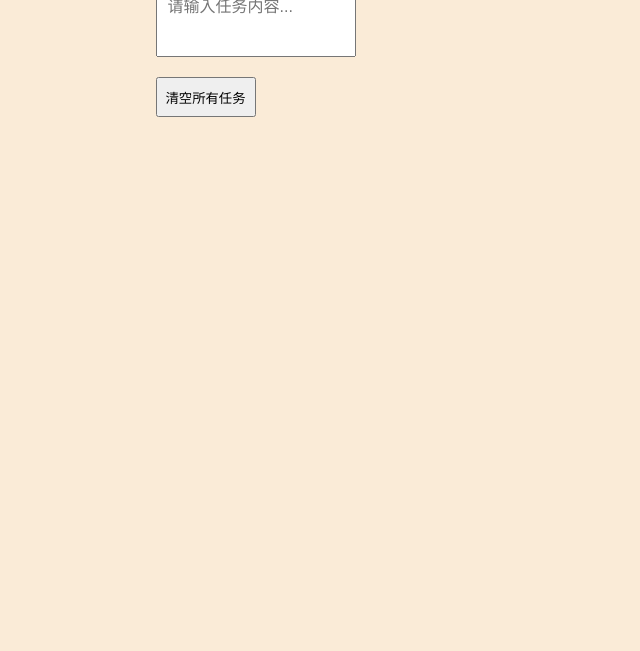
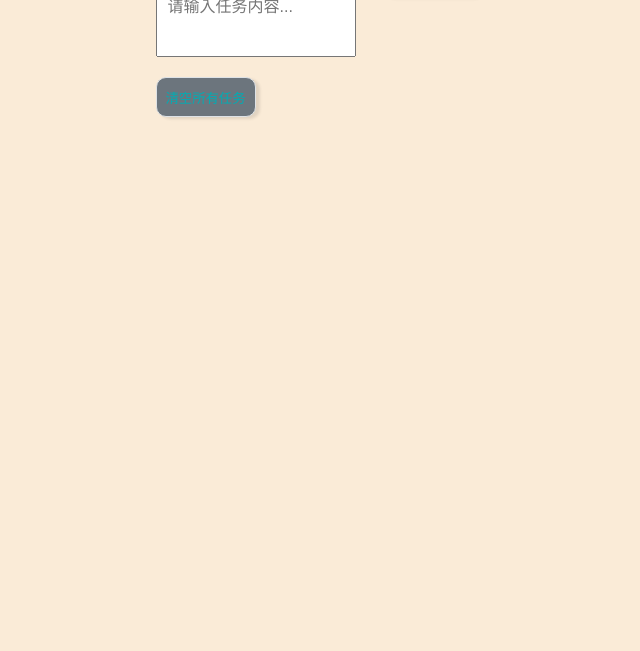
Before and after one commit to TaruaD/go-todo-list, a plain HTML site: page index.html in a window 1280 px wide. Shown: the part 149-800 px from the top of the page, without its empty margins (322-962 px from the left). Drawn offline with Linux system fonts and the light colour scheme.

Commit message:
按钮质感

```diff
--- a/index.html
+++ b/index.html
@@ -25,7 +25,18 @@
             cursor: pointer;
             width: 100px;
             height: 40px;
-
+            border-radius: 10px;
+            background: #6c757d;
+            color: #00adb5;
+            border: 1px solid #dee2e6;
+            transition: all 0.3s ease-in-out;
+            box-shadow: 4px 2px 3px rgba(0,0,0,0.1);
+            &:hover{
+                background: #dee2e6;
+                background-color: #ced4da;
+                box-shadow: 4px 4px 6px rgba(0,0,0,0.1);
+                transform: translateY(-2px);
+            }
         }
 
         input {
```
